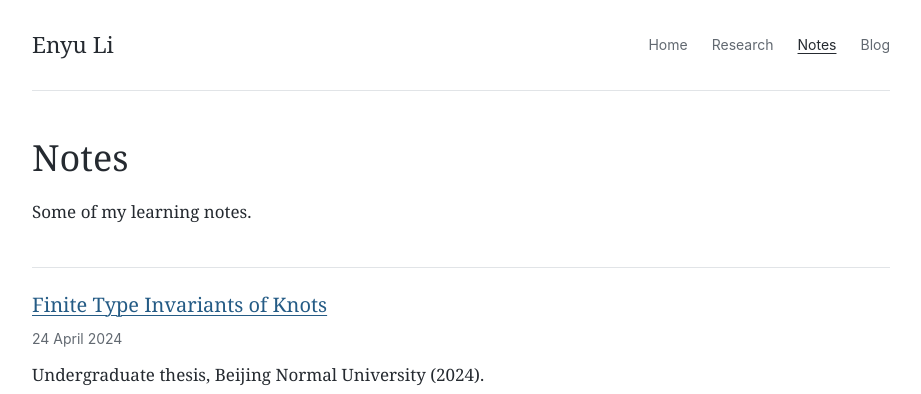
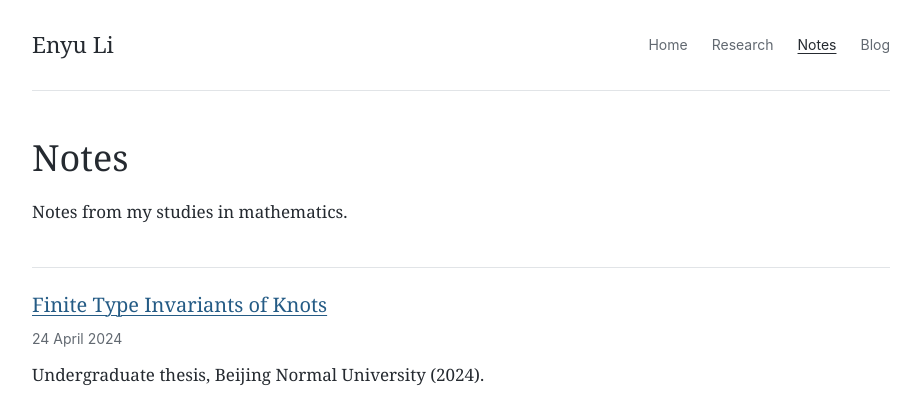
Before and after one commit to Enyu2023/Enyu2023.github.io, a Jekyll site: the page built from notes.html, in a window 1280 px wide. Shown: the top 394 px of the page, without its empty margins (179-1100 px from the left). Built offline with Jekyll 4.4.1, drawn with Linux system fonts in a browser that asks for light colours.

Commit message:
Refine the notes introduction

```diff
--- a/_layouts/home.html
+++ b/_layouts/home.html
@@ -36,7 +36,7 @@ layout: academic
     <h2 id="notes-heading">Notes</h2>
     <a href="{{ '/notes/' | relative_url }}">All notes <span aria-hidden="true">→</span></a>
   </div>
-  <p>Some of my learning notes.</p>
+  <p>Notes from my studies in mathematics.</p>
   {% assign recent_notes = site.notes | sort: 'date' | reverse %}
   {% assign featured_notes = recent_notes | where: 'featured', true %}
   {% assign other_notes = recent_notes | where_exp: 'note', 'note.featured != true' %}
--- a/notes.html
+++ b/notes.html
@@ -2,11 +2,11 @@
 layout: academic
 title: Notes
 permalink: /notes/
-description: Some of my learning notes.
+description: Notes from my studies in mathematics.
 ---
 <header class="page-heading">
   <h1>Notes</h1>
-  <p>Some of my learning notes.</p>
+  <p>Notes from my studies in mathematics.</p>
 </header>
 {% assign notes = site.notes | sort: 'date' | reverse %}
 {% assign featured_notes = notes | where: 'featured', true %}
```
